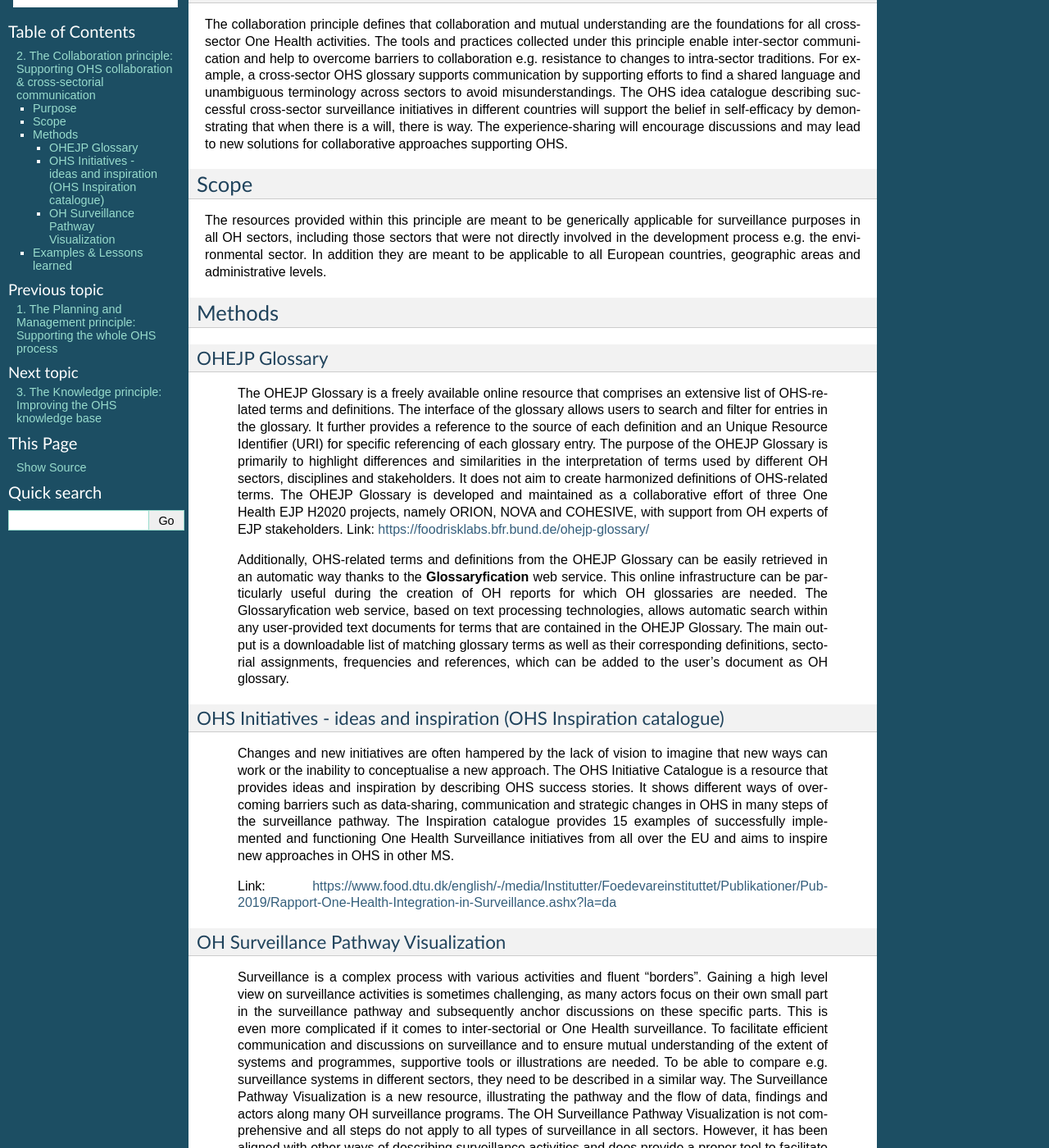
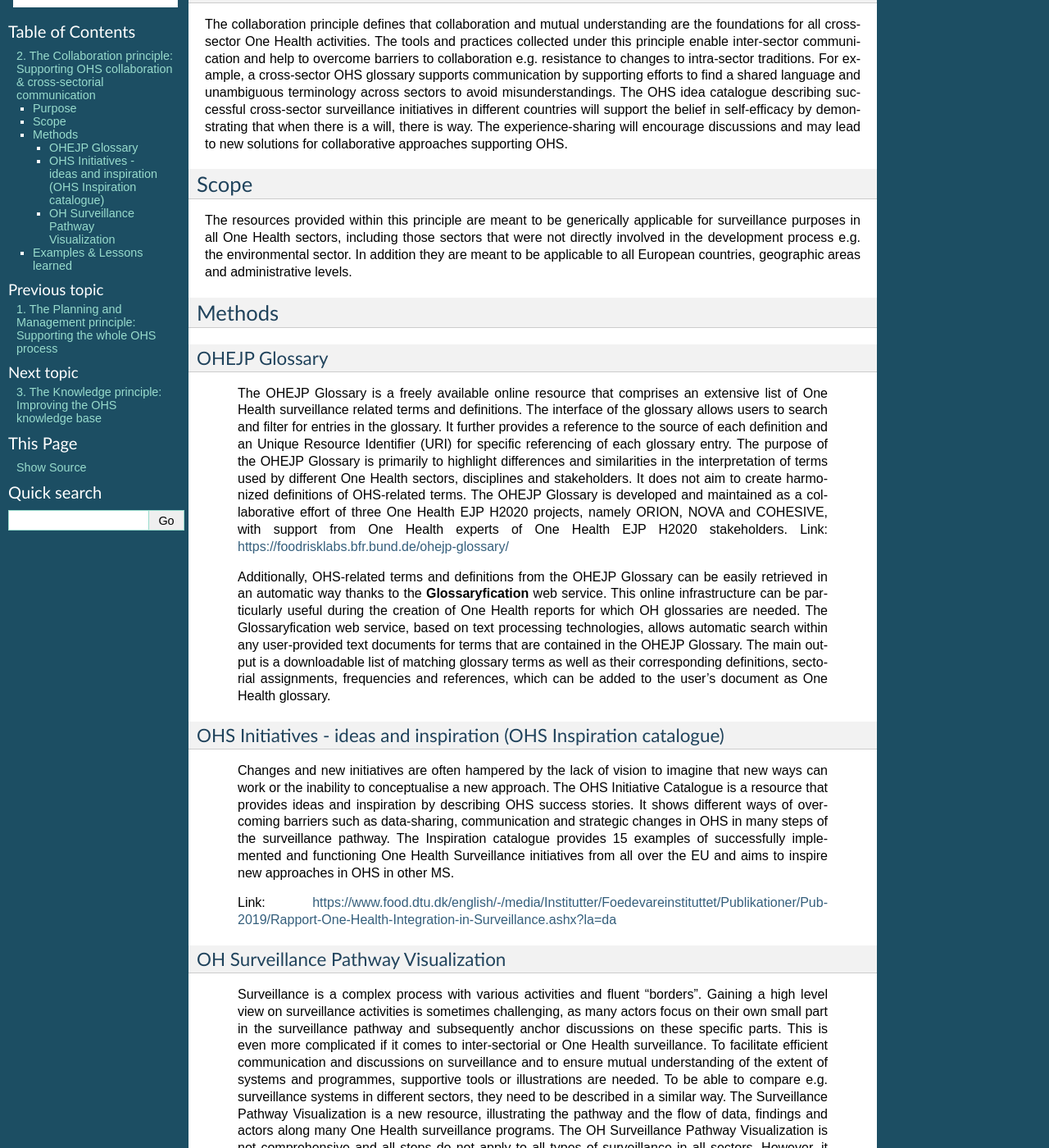
Before and after one commit to EJP-ORION/OH-Surveillance-Codex, a Sphinx documentation site: the page built from docs/2-the-collaboration-principle.rst, in a window 1280 px wide and 1400 px high, scrolled down 198 px. Shown: the whole window at 82% size. Built offline with Sphinx 7.4.7, drawn with Linux system fonts in a browser that asks for light colours; some of the changed text lies outside the part shown.

Commit message:
Text update

```diff
--- a/docs/2-the-collaboration-principle.rst
+++ b/docs/2-the-collaboration-principle.rst
@@ -28,7 +28,7 @@ Scope
 -----
 
 The resources provided within this principle are meant to be generically
-applicable for surveillance purposes in all OH sectors, including those
+applicable for surveillance purposes in all One Health sectors, including those
 sectors that were not directly involved in the development process e.g.
 the environmental sector. In addition they are meant to be applicable to
 all European countries, geographic areas and administrative levels.
@@ -41,30 +41,30 @@ OHEJP Glossary
 ''''''''''''''
 
    The OHEJP Glossary is a freely available online resource that
-   comprises an extensive list of OHS-related terms and definitions. The
-   interface of the glossary allows users to search and filter for
+   comprises an extensive list of One Health surveillance related terms
+   and definitions. The interface of the glossary allows users to search and filter for
    entries in the glossary. It further provides a reference to the
    source of each definition and an Unique Resource Identifier (URI) for
    specific referencing of each glossary entry. The purpose of the OHEJP
    Glossary is primarily to highlight differences and similarities in
-   the interpretation of terms used by different OH sectors, disciplines
+   the interpretation of terms used by different One Health sectors, disciplines
    and stakeholders. It does not aim to create harmonized definitions of
    OHS-related terms. The OHEJP Glossary is developed and maintained as
    a collaborative effort of three One Health EJP H2020 projects, namely
-   ORION, NOVA and COHESIVE, with support from OH experts of EJP stakeholders.
-   Link: https://foodrisklabs.bfr.bund.de/ohejp-glossary/
+   ORION, NOVA and COHESIVE, with support from One Health experts of One
+   Health EJP H2020 stakeholders. Link: https://foodrisklabs.bfr.bund.de/ohejp-glossary/
 
    Additionally, OHS-related terms and definitions from the OHEJP
    Glossary can be easily retrieved in an automatic way thanks to the
    **Glossaryfication** web service. This online infrastructure can be
-   particularly useful during the creation of OH reports for which OH
+   particularly useful during the creation of One Health reports for which OH
    glossaries are needed. The Glossaryfication web service, based on
    text processing technologies, allows automatic search within any
    user-provided text documents for terms that are contained in the
    OHEJP Glossary. The main output is a downloadable list of matching
    glossary terms as well as their corresponding definitions, sectorial
    assignments, frequencies and references, which can be added to the
-   user’s document as OH glossary.
+   user’s document as One Health glossary.
 
 
 OHS Initiatives - ideas and inspiration (OHS Inspiration catalogue)
@@ -99,7 +99,7 @@ OH Surveillance Pathway Visualization
    surveillance systems in different sectors, they need to be described
    in a similar way. The Surveillance Pathway Visualization is a new
    resource, illustrating the pathway and the flow of data, findings and
-   actors along many OH surveillance programs. The OH Surveillance
+   actors along many One Health surveillance programs. The OH Surveillance
    Pathway Visualization is not comprehensive and all steps do not apply
    to all types of surveillance in all sectors. However, it has been
    aligned with other ways of describing surveillance activities and
```
